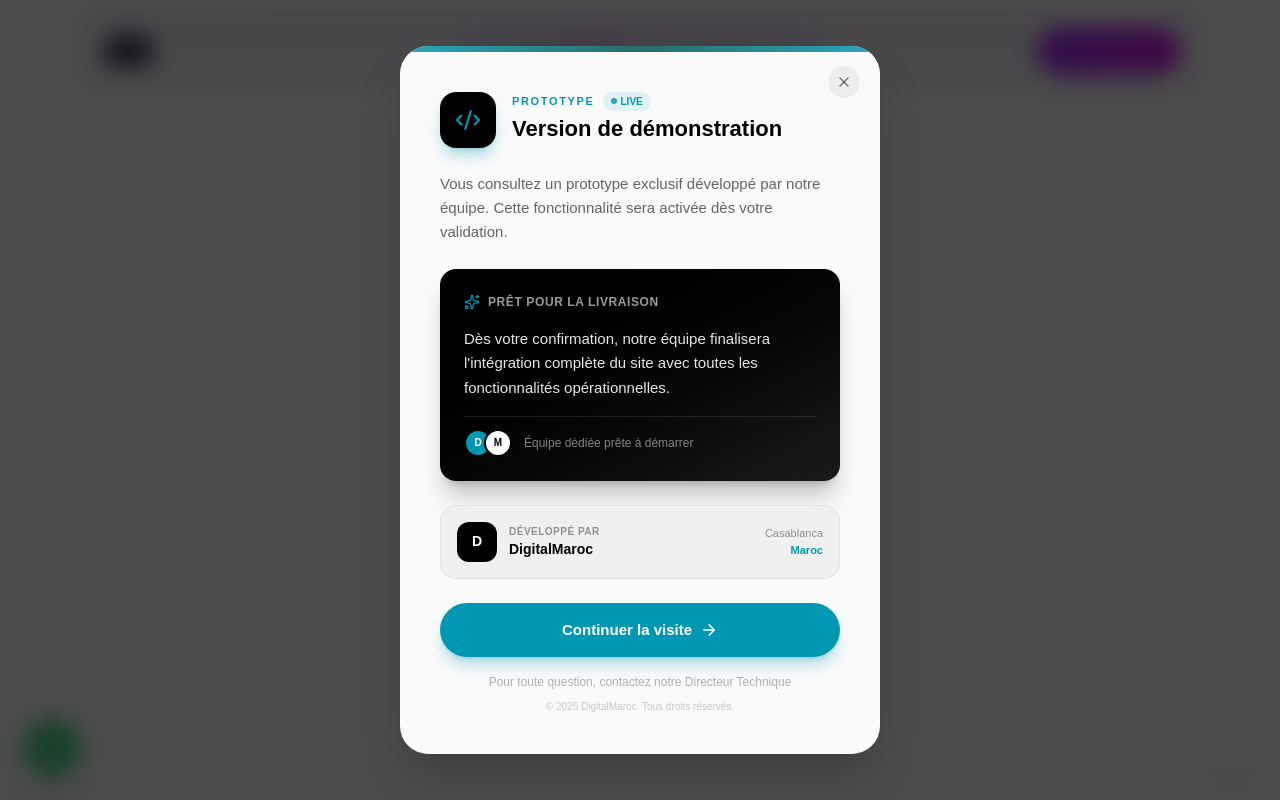
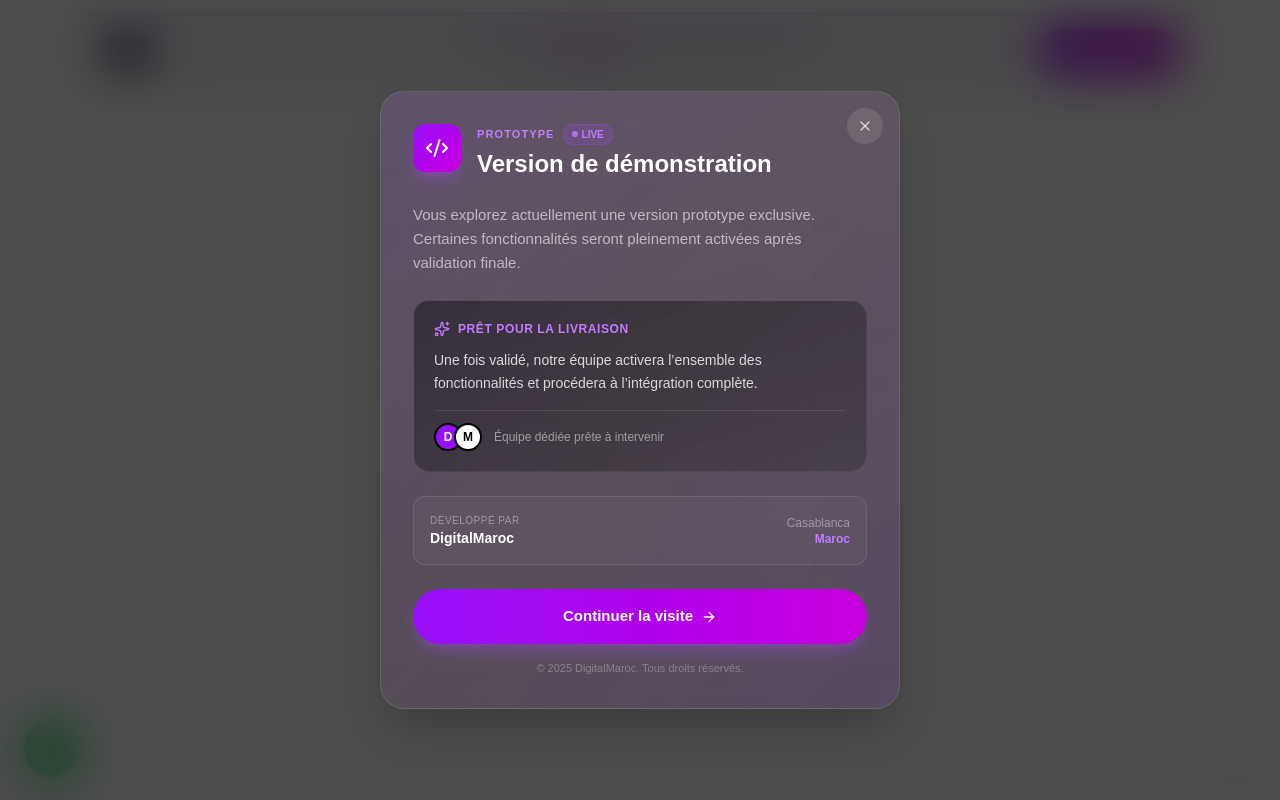
Before and after one commit to H12Car/H12car, a Next.js app: page /moto in a window 1280 px wide. Shown: the top 800 px of the page. Built offline with nearby package versions, Linux system fonts and the light colour scheme.

Commit message:
Editing the prototype pop up message

```diff
--- a/components/DevModal.tsx
+++ b/components/DevModal.tsx
@@ -1,7 +1,7 @@
 "use client";
 
-import { useEffect, useState } from "react";
-import { X, Code2, ArrowRight, Sparkles } from "lucide-react";
+import { motion, AnimatePresence } from "framer-motion";
+import { X, Sparkles, ArrowRight, Code2 } from "lucide-react";
 
 interface DevModalProps {
   isOpen: boolean;
@@ -9,139 +9,154 @@ interface DevModalProps {
 }
 
 export default function DevModal({ isOpen, onClose }: DevModalProps) {
-  const [mounted, setMounted] = useState(false);
-  const [pulse, setPulse] = useState(false);
-
-  useEffect(() => {
-    if (isOpen) {
-      setMounted(true);
-      document.body.style.overflow = "hidden";
-      const timer = setTimeout(() => setPulse(true), 500);
-      return () => clearTimeout(timer);
-    } else {
-      document.body.style.overflow = "";
-      setPulse(false);
-    }
-    return () => {
-      document.body.style.overflow = "";
-    };
-  }, [isOpen]);
-
-  if (!isOpen) return null;
-
   return (
-    <div
-      className={`fixed inset-0 z-[100] flex items-center justify-center p-4 sm:p-6 transition-all duration-300 ${
-        mounted ? "opacity-100" : "opacity-0"
-      }`}
+    <AnimatePresence>
+      {isOpen && (
+        <motion.div
+          className="fixed inset-0 z-[100] flex items-center justify-center px-4"
+          initial={{ opacity: 0 }}
+          animate={{ opacity: 1 }}
+          exit={{ opacity: 0 }}
         >
-      <div
-        className="absolute inset-0 bg-black/70 backdrop-blur-md"
+          {/* Backdrop */}
+          <motion.div
+            className="absolute inset-0 bg-black/70 backdrop-blur-xl"
+            initial={{ opacity: 0 }}
+            animate={{ opacity: 1 }}
+            exit={{ opacity: 0 }}
             onClick={onClose}
           />
 
-      <div
-        className={`relative bg-[#fafafa] rounded-[20px] sm:rounded-[28px] max-w-[480px] w-full shadow-2xl transition-all duration-500 overflow-hidden ${
-          mounted ? "scale-100 translate-y-0" : "scale-95 translate-y-4"
-        }`}
+          {/* Modal */}
+          <motion.div
+            initial={{ scale: 0.95, y: 30, opacity: 0 }}
+            animate={{ scale: 1, y: 0, opacity: 1 }}
+            exit={{ scale: 0.95, y: 30, opacity: 0 }}
+            transition={{ duration: 0.4, ease: [0.25, 0.4, 0.25, 1] }}
+            className="relative w-full max-w-[520px] rounded-3xl overflow-hidden
+                       bg-gradient-to-b from-white/[0.08] to-white/[0.03]
+                       backdrop-blur-2xl border border-white/10 shadow-2xl"
           >
-        <div className="h-1 sm:h-1.5 bg-gradient-to-r from-[#0097B2] via-[#004F52] to-[#0097B2] animate-pulse" />
+            {/* Accent Glow */}
+            <div className="absolute inset-0 bg-gradient-to-br from-purple-600/10 via-fuchsia-600/5 to-purple-600/10 pointer-events-none" />
 
+            {/* Close Button */}
             <button
               onClick={onClose}
-          className="absolute top-3 right-3 sm:top-5 sm:right-5 w-8 h-8 bg-black/5 hover:bg-black/10 rounded-full flex items-center justify-center transition-colors duration-300 z-10"
+              className="absolute top-4 right-4 w-9 h-9 rounded-full
+                         bg-white/10 hover:bg-white/20 transition
+                         flex items-center justify-center z-10"
             >
-          <X size={16} className="text-black/50" />
+              <X className="w-4 h-4 text-white/70" />
             </button>
 
-        <div className="p-6 sm:p-8 md:p-10">
-          <div className="flex items-start gap-3 sm:gap-4 mb-5 sm:mb-6">
-            <div className={`w-12 h-12 sm:w-14 sm:h-14 bg-black rounded-xl sm:rounded-2xl flex items-center justify-center flex-shrink-0 transition-all duration-500 ${pulse ? "shadow-lg shadow-[#0097B2]/30" : ""}`}>
-              <Code2 size={20} className={`sm:w-6 sm:h-6 text-[#0097B2] transition-transform duration-500 ${pulse ? "scale-110" : ""}`} />
+            {/* Content */}
+            <div className="relative p-6 sm:p-8">
+              {/* Header */}
+              <div className="flex items-start gap-4 mb-6">
+                <div className="w-12 h-12 rounded-xl bg-gradient-to-br from-purple-600 to-fuchsia-600 flex items-center justify-center shadow-lg shadow-purple-500/30">
+                  <Code2 className="w-6 h-6 text-white" />
                 </div>
+
                 <div>
                   <div className="flex items-center gap-2 mb-1">
-                <p className="text-[10px] sm:text-[11px] font-bold text-[#0097B2] uppercase tracking-[0.15em]">
+                    <span className="text-[11px] font-semibold tracking-widest uppercase text-purple-400">
                       Prototype
-                </p>
-                <span className="inline-flex items-center gap-1 px-2 py-0.5 bg-[#0097B2]/10 rounded-full">
-                  <span className="w-1.5 h-1.5 bg-[#0097B2] rounded-full animate-pulse" />
-                  <span className="text-[9px] sm:text-[10px] font-bold text-[#0097B2]">LIVE</span>
+                    </span>
+                    <span className="inline-flex items-center gap-1 px-2 py-0.5 rounded-full bg-purple-500/15 border border-purple-500/30">
+                      <span className="w-1.5 h-1.5 bg-purple-400 rounded-full animate-pulse" />
+                      <span className="text-[10px] font-bold text-purple-400">
+                        LIVE
+                      </span>
                     </span>
                   </div>
-              <h3 className="text-[18px] sm:text-[22px] font-bold text-black leading-tight">
+
+                  <h3 className="text-xl sm:text-2xl font-bold text-white leading-tight">
                     Version de démonstration
                   </h3>
                 </div>
               </div>
 
-          <p className="text-[14px] sm:text-[15px] text-black/60 leading-relaxed mb-5 sm:mb-6">
-            Vous consultez un prototype exclusif développé par notre équipe.
-            Cette fonctionnalité sera activée dès votre validation.
+              {/* Description */}
+              <p className="text-white/60 text-[15px] leading-relaxed mb-6">
+                Vous explorez actuellement une version prototype exclusive.
+                Certaines fonctionnalités seront pleinement activées après
+                validation finale.
               </p>
 
-          <div className={`bg-gradient-to-br from-black to-[#1a1a1a] rounded-xl sm:rounded-2xl p-5 sm:p-6 mb-5 sm:mb-6 transition-all duration-700 ${pulse ? "shadow-xl shadow-black/20" : ""}`}>
-            <div className="flex items-center gap-2 mb-3 sm:mb-4">
-              <Sparkles size={14} className="sm:w-4 sm:h-4 text-[#0097B2]" />
-              <p className="text-[11px] sm:text-[12px] font-bold text-white/60 uppercase tracking-wider">
+              {/* Highlight Card */}
+              <div className="rounded-2xl p-5 mb-6
+                              bg-gradient-to-br from-black/40 to-black/20
+                              border border-white/10">
+                <div className="flex items-center gap-2 mb-3">
+                  <Sparkles className="w-4 h-4 text-purple-400" />
+                  <span className="text-xs font-semibold tracking-wider uppercase text-purple-400">
                     Prêt pour la livraison
+                  </span>
+                </div>
+
+                <p className="text-white/80 text-sm leading-relaxed mb-4">
+                  Une fois validé, notre équipe activera l’ensemble des
+                  fonctionnalités et procédera à l’intégration complète.
+                </p>
+
+                <div className="flex items-center gap-3 pt-3 border-t border-white/10">
+                  <div className="flex -space-x-2">
+                    <div className="w-7 h-7 rounded-full bg-purple-600 border-2 border-black flex items-center justify-center text-xs font-bold text-white">
+                      D
+                    </div>
+                    <div className="w-7 h-7 rounded-full bg-white border-2 border-black flex items-center justify-center text-xs font-bold text-black">
+                      M
+                    </div>
+                  </div>
+                  <span className="text-xs text-white/50">
+                    Équipe dédiée prête à intervenir
+                  </span>
+                </div>
+              </div>
+
+              {/* Footer Info */}
+              <div className="flex items-center justify-between rounded-xl p-4 mb-6
+                              bg-white/[0.03] border border-white/10">
+                <div>
+                  <p className="text-[10px] uppercase tracking-wider text-white/40">
+                    Développé par
+                  </p>
+                  <p className="text-sm font-bold text-white">
+                    DigitalMaroc
                   </p>
                 </div>
-            <p className="text-[14px] sm:text-[15px] text-white/90 leading-relaxed mb-3 sm:mb-4">
-              Dès votre confirmation, notre équipe finalisera l&apos;intégration
-              complète du site avec toutes les fonctionnalités opérationnelles.
-            </p>
-            <div className="flex items-center gap-2 sm:gap-3 pt-3 border-t border-white/10">
-              <div className="flex -space-x-2">
-                <div className="w-6 h-6 sm:w-7 sm:h-7 bg-[#0097B2] rounded-full border-2 border-black flex items-center justify-center">
-                  <span className="text-[9px] sm:text-[10px] font-bold text-white">D</span>
-                </div>
-                <div className="w-6 h-6 sm:w-7 sm:h-7 bg-white rounded-full border-2 border-black flex items-center justify-center">
-                  <span className="text-[9px] sm:text-[10px] font-bold text-black">M</span>
-                </div>
-              </div>
-              <p className="text-[11px] sm:text-[12px] text-white/50">
-                Équipe dédiée prête à démarrer
+                <div className="text-right">
+                  <p className="text-xs text-white/40">Casablanca</p>
+                  <p className="text-xs font-semibold text-purple-400">
+                    Maroc
                   </p>
                 </div>
               </div>
 
-          <div className="flex items-center justify-between bg-[#f0f0f0] rounded-xl sm:rounded-2xl p-3 sm:p-4 mb-5 sm:mb-6 border border-black/5">
-            <div className="flex items-center gap-2 sm:gap-3">
-              <div className="w-9 h-9 sm:w-10 sm:h-10 bg-black rounded-lg sm:rounded-xl flex items-center justify-center">
-                <span className="text-white font-black text-[12px] sm:text-[14px]">D</span>
-              </div>
-              <div>
-                <p className="text-[9px] sm:text-[10px] text-black/40 uppercase tracking-wider font-semibold">
-                  Développé par
-                </p>
-                <p className="text-[13px] sm:text-[14px] font-bold text-black">
-                  DigitalMaroc
-                </p>
-              </div>
-            </div>
-            <div className="text-right">
-              <p className="text-[10px] sm:text-[11px] text-black/40">Casablanca</p>
-              <p className="text-[10px] sm:text-[11px] font-semibold text-[#0097B2]">Maroc</p>
-            </div>
-          </div>
-
+              {/* CTA */}
               <button
                 onClick={onClose}
-            className={`w-full py-3.5 sm:py-4 bg-[#0097B2] text-white text-[14px] sm:text-[15px] font-semibold rounded-full transition-all duration-300 flex items-center justify-center gap-2 group ${pulse ? "shadow-lg shadow-[#0097B2]/30" : ""} hover:bg-[#007a91]`}
+                className="w-full py-4 rounded-full
+                           bg-gradient-to-r from-purple-600 to-fuchsia-600
+                           text-white font-semibold text-[15px]
+                           flex items-center justify-center gap-2
+                           shadow-lg shadow-purple-500/30
+                           hover:shadow-xl hover:shadow-purple-500/40
+                           transition-all duration-300"
               >
                 Continuer la visite
-            <ArrowRight size={16} className="sm:w-[18px] sm:h-[18px] group-hover:translate-x-1 transition-transform duration-300" />
+                <ArrowRight className="w-4 h-4" />
               </button>
 
-          <p className="text-center text-[11px] sm:text-[12px] text-black/30 mt-3 sm:mt-4">
-            Pour toute question, contactez notre Directeur Technique
-          </p>
-          <p className="text-center text-[9px] sm:text-[10px] text-black/20 mt-2">
+              {/* Legal */}
+              <p className="text-center text-[11px] text-white/30 mt-4">
                 © 2025 DigitalMaroc. Tous droits réservés.
               </p>
             </div>
-      </div>
-    </div>
+          </motion.div>
+        </motion.div>
+      )}
+    </AnimatePresence>
   );
 }
```
Lines whose indentation alone changed are shown as unchanged.
